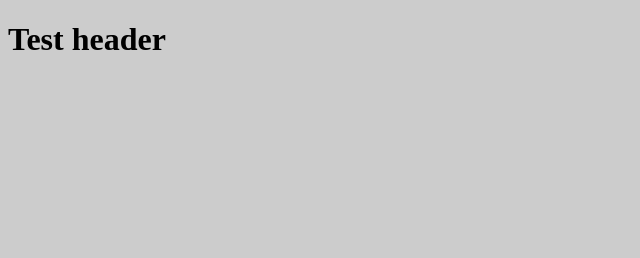
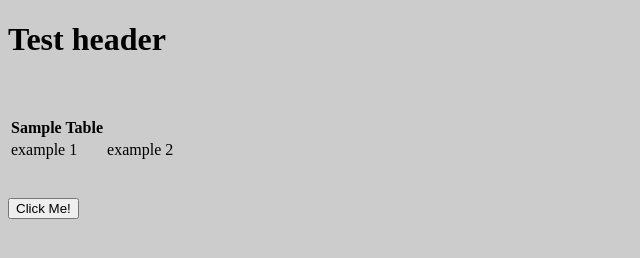
Before and after one commit to ScheZach/Wacode2020, a plain HTML site: page index.html in a window 1280 px wide. Shown: the whole page, without its empty margins (0-640 px from the left). Drawn offline with Linux system fonts and the light colour scheme.

Commit message:
added tables and buttons

```diff
--- a/index.html
+++ b/index.html
@@ -7,5 +7,17 @@
 </head>
 <body>
     <h1>Test header</h1>
+    <br></br>
+    <table>
+        <tr>
+            <th>Sample Table</th>
+        </tr>
+        <tr>
+            <td>example 1</td>
+            <td>example 2</td>
+        </tr>
+    </table>
+    <br></br>
+    <button type="button">Click Me!</button>
 </body>
 </html>
```
